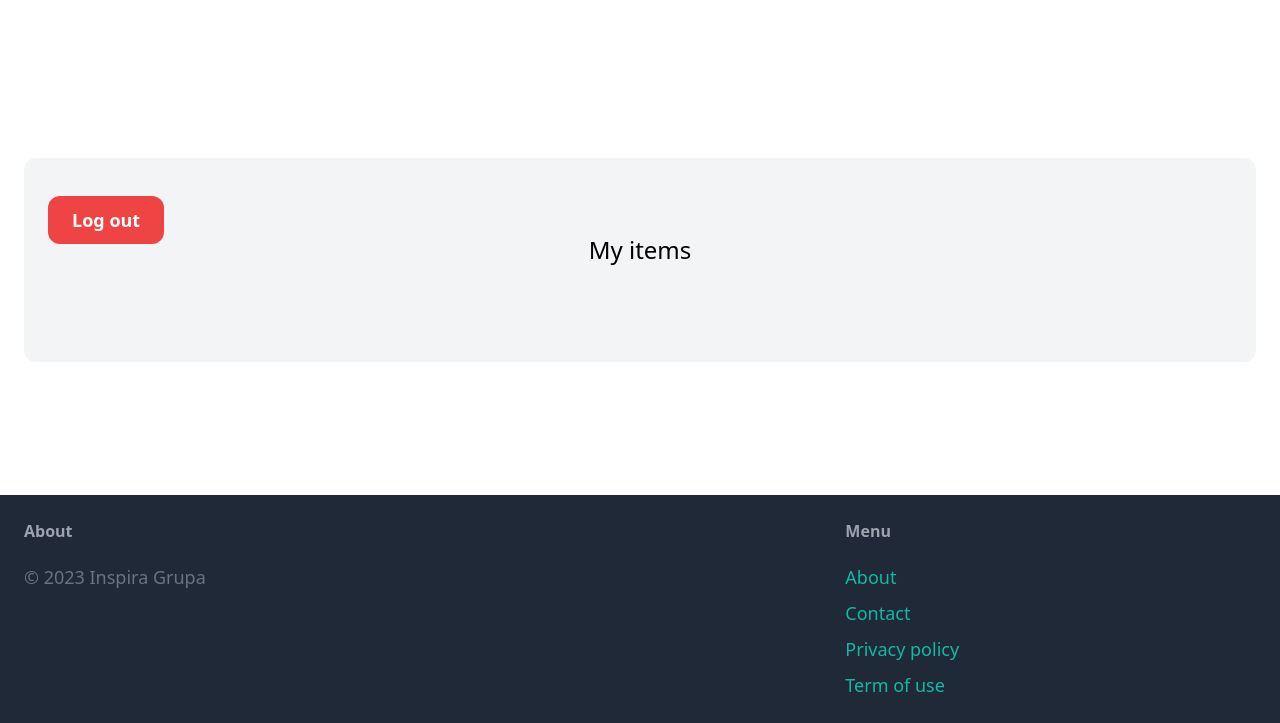
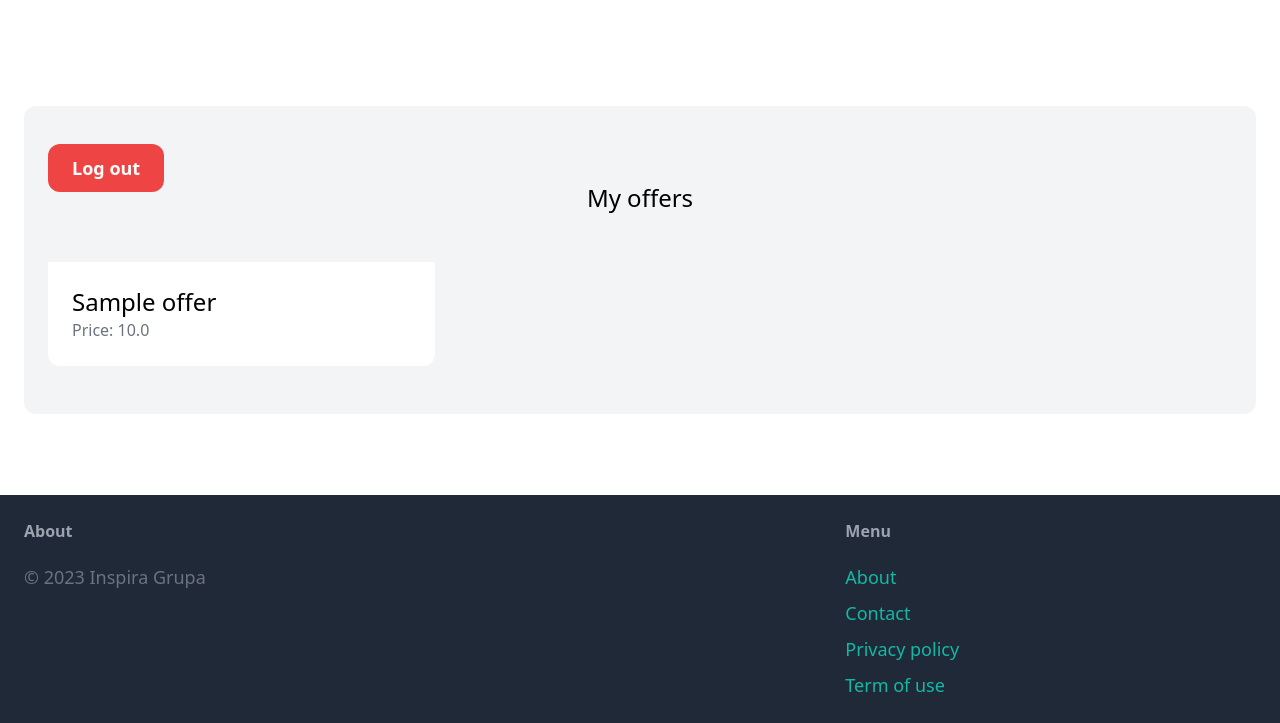
Before and after one commit to MrNo001/psi-projekat, a Django app: page /profil/ in a window 1280 px wide. Shown: the part 77-800 px from the top of the page. Run offline with Django 4.2, Linux system fonts and the light colour scheme; a user stored in the database is signed in; tables that the repository leaves empty hold one stand-in row (values such as "Sample post"); style sheets or scripts are compiled from the project's sources; some libraries are stand-ins or nearby versions.

Commit message:
minor changes and fixes

```diff
--- a/account/templates/account/dashboard.html
+++ b/account/templates/account/dashboard.html
@@ -6,19 +6,19 @@
 
     <div class="mt-6 px-6 py-12 bg-gray-100 rounded-xl">
         <a href={% url 'account:logoutuser' %} class="px-6 py-3 text-lg font-semibold bg-red-500 text-white rounded-xl hover:bg-gray-700">Log out</a>
-        <h2 class="mb-12 text-2xl text-center">My items</h2>
+        <h2 class="mb-12 text-2xl text-center">My offers</h2>
 
         <div class="grid grid-cols-3 gap-3">
-            {% for item in items %}
+            {% for offer in offers %}
                 <div>
                     <a href="#">
                         <div>
-                            <img src="{{ item.image.url }}" class="rounded-t-xl">
+                            <img src="{{ offer.image.url }}" class="rounded-t-xl">
                         </div>
 
                         <div class="p-6 bg-white rounded-b-xl">
-                            <h2 class="text-2xl">{{ item.name }}</h2>
-                            <p class="text-gray-500">Price: {{ item.price }}</p>
+                            <h2 class="text-2xl">{{ offer.name }}</h2>
+                            <p class="text-gray-500">Price: {{ offer.price }}</p>
                         </div>
                     </a>
                 </div>
--- a/account/urls.py
+++ b/account/urls.py
@@ -9,6 +9,7 @@ urlpatterns = [
     path('', views.dashboard, name='dashboard'),
     path('registracija/', views.signup, name='signup'),
     path('login/', auth_views.LoginView.as_view(template_name='account/login.html', authentication_form=LoginForm), name='login'),
-    path('profil/',views.dashboard,name='dashboard'),
-    path('logout/',views.logoutuser,name='logoutuser')
+    path('logout/', views.logoutuser, name='logoutuser'),
+    path('profil/', views.dashboard, name='dashboard'),
+    path('profil/uredi/', views.editProfile, name='editProfile'),
 ]
--- a/account/views.py
+++ b/account/views.py
@@ -4,6 +4,7 @@ from django.contrib.auth.decorators import login_required
 from .forms import SignupForm
 from offer.models import Offer
 from search import views as v
+from django.http import HttpResponse
 
 
 def signup(request):
@@ -30,6 +31,11 @@ def dashboard(request):
         'offers': offers,
     })
 
+@login_required
+def editProfile(request):
+
+    return HttpResponse("TODO")
+
 
 def logoutuser(request):
     logout(request)
--- a/offer/urls.py
+++ b/offer/urls.py
@@ -6,7 +6,7 @@ app_name = 'offer'
 
 urlpatterns = [
     path('napravi/', views.new, name='new'),
-    path('<int:pk>/', views.detail, name='detail'),
-    path('<int:pk>/delete/', views.delete, name='delete'),
+    path('<int:pk>/', views.details, name='detail'),
     path('<int:pk>/izmeni/', views.edit, name='edit'),
+    path('<int:pk>/ukloni/', views.delete, name='delete'),
 ]
--- a/offer/views.py
+++ b/offer/views.py
@@ -6,11 +6,11 @@ from .models import  Offer
 
 
 
-def detail(request, pk):
+def details(request, pk):
     offer = get_object_or_404(Offer, pk=pk)
     related_offers = Offer.objects.filter().exclude(pk=pk)[0:3]
 
-    return render(request, 'offer/detail.html', {
+    return render(request, 'offer/details.html', {
         'offer': offer,
         'related_offers': related_offers
     })
--- a/polovnjaci/urls.py
+++ b/polovnjaci/urls.py
@@ -20,7 +20,7 @@ from django.urls import path, include
 urlpatterns = [
     path('', include('search.urls')),
     path('', include('account.urls')),
-    path('', include('offer.urls')),
+    path('oglas/', include('offer.urls')),
     path('profil/poruke/', include('conversation.urls')),
     path('', include('moderator.urls')),
     path('admin/', admin.site.urls),
--- a/search/urls.py
+++ b/search/urls.py
@@ -8,5 +8,5 @@ app_name = 'search'
 urlpatterns = [
     path('', views.index, name='home'),
     path('pretraga/', views.browse, name='browse'),
-
+    path('o-nama/', views.about, name='about'),
 ]
--- a/search/views.py
+++ b/search/views.py
@@ -2,6 +2,7 @@ from django.shortcuts import render
 from offer.models import Offer
 from account.forms import SignupForm
 from django.db.models import Q
+from django.http import HttpResponse
 
 
 def index(request):
@@ -22,3 +23,7 @@ def browse(request):
         'offers': offers,
         'query': query,
     })
+
+def about(request):
+
+    return HttpResponse("O nama")
```
Also changed, not shown: polovnjaci/settings.py (+19 -9 lines), search/templates/search/browse.html (+5 -5 lines), search/templates/search/home.html (+4 -4 lines), README.md, offer/templates/offer/details.html (renamed from offer/templates/offer/detail.html).
